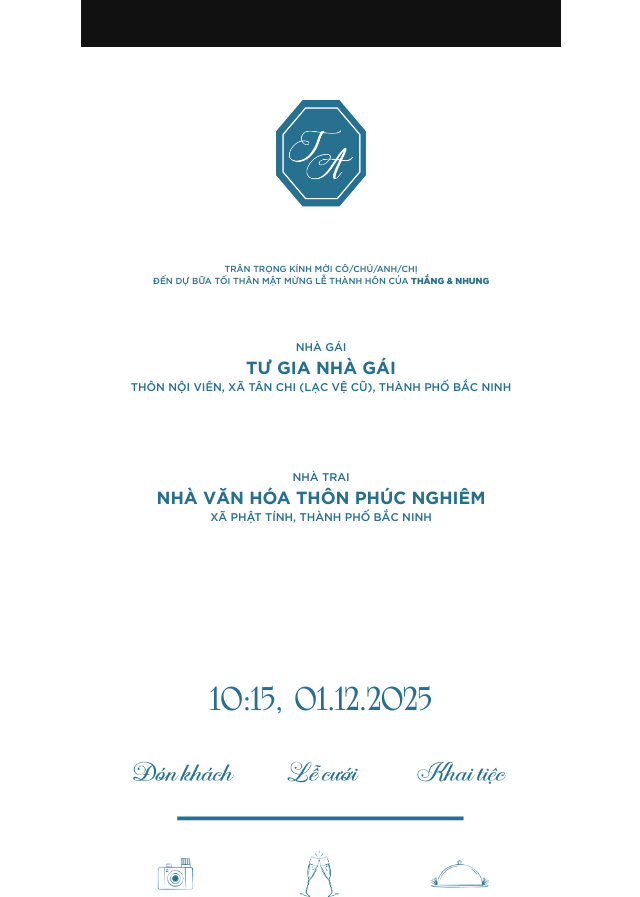
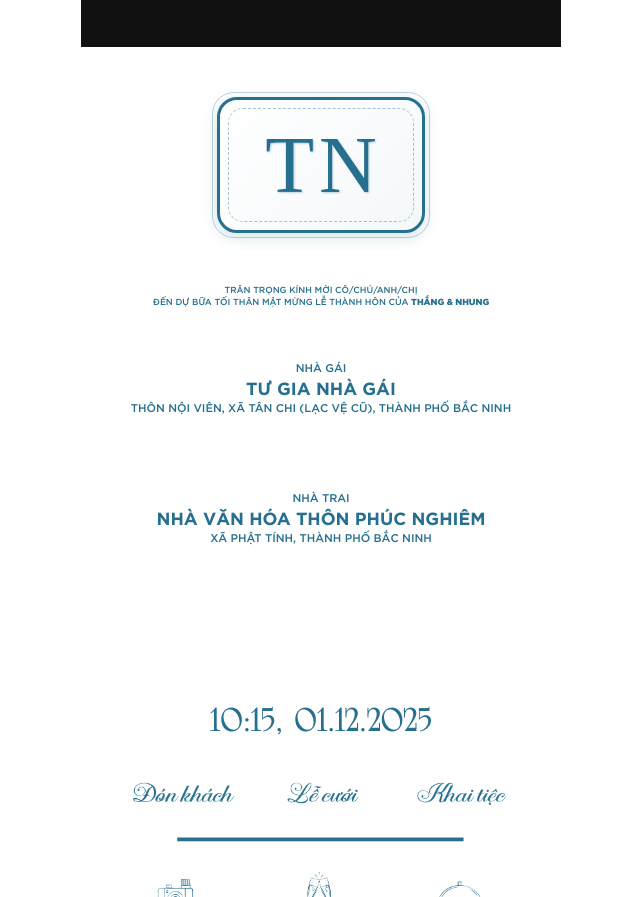
Before and after one commit to thangld2407/thang-nhung-wedding, a plain HTML site: page index.html in a window 1280 px wide. Shown: the part 1092-1989 px from the top of the page, without its empty margins (319-959 px from the left). Drawn offline with nearby package versions, Linux system fonts and the light colour scheme; some packages are replaced by stand-ins of ours; a script that the page names is missing; a web font is replaced by a local one.

Commit message:
Enhance logo display with styled text and improved layout

```diff
--- a/index.html
+++ b/index.html
@@ -51,7 +51,8 @@
                 </div>
             </div>
             <div class="box-logo">
-                <img src="./thang-nhung/anh/t-a-05.png" alt="" class="logo">
+               <span>T</span>
+               <span>N</span>
             </div>
             <div class="box-inv">
                 <label for="" class="trantrong">TRÂN TRỌNG KÍNH MỜI CÔ/CHÚ/ANH/CHỊ <br>
--- a/thang-nhung/style.css
+++ b/thang-nhung/style.css
@@ -522,7 +522,60 @@
 .box-logo{
     display: flex;
     justify-content: center;
-    margin: 50px 0;
+    align-items: center;
+    gap: 5px;
+    margin: 50px auto;
+    padding: 25px 45px;
+    border: 3px solid var(--primary-color);
+    border-radius: 20px;
+    width: fit-content;
+    position: relative;
+    background: linear-gradient(135deg, rgba(255,255,255,0.9) 0%, rgba(39,111,142,0.05) 100%);
+    box-shadow: 0 4px 15px rgba(39,111,142,0.2);
+}
+
+.box-logo::before {
+    content: '';
+    position: absolute;
+    top: -8px;
+    left: -8px;
+    right: -8px;
+    bottom: -8px;
+    border: 1px solid var(--primary-color);
+    border-radius: 22px;
+    opacity: 0.3;
+}
+
+.box-logo::after {
+    content: '';
+    position: absolute;
+    top: 8px;
+    left: 8px;
+    right: 8px;
+    bottom: 8px;
+    border: 1px dashed var(--primary-color);
+    border-radius: 15px;
+    opacity: 0.4;
+}
+
+.box-logo span {
+    font-size: 5em;
+    color: var(--primary-color);
+    font-weight: 400;
+    line-height: 1;
+    position: relative;
+    z-index: 1;
+    text-shadow:
+        1px 1px 2px rgba(39,111,142,0.3),
+        -1px -1px 2px rgba(255,255,255,0.8);
+    letter-spacing: 0;
+    display: inline-block;
+    text-align: center;
+}
+
+.box-logo:hover {
+    transform: scale(1.02);
+    box-shadow: 0 6px 20px rgba(39,111,142,0.4);
 }
 
 .logo{
```
